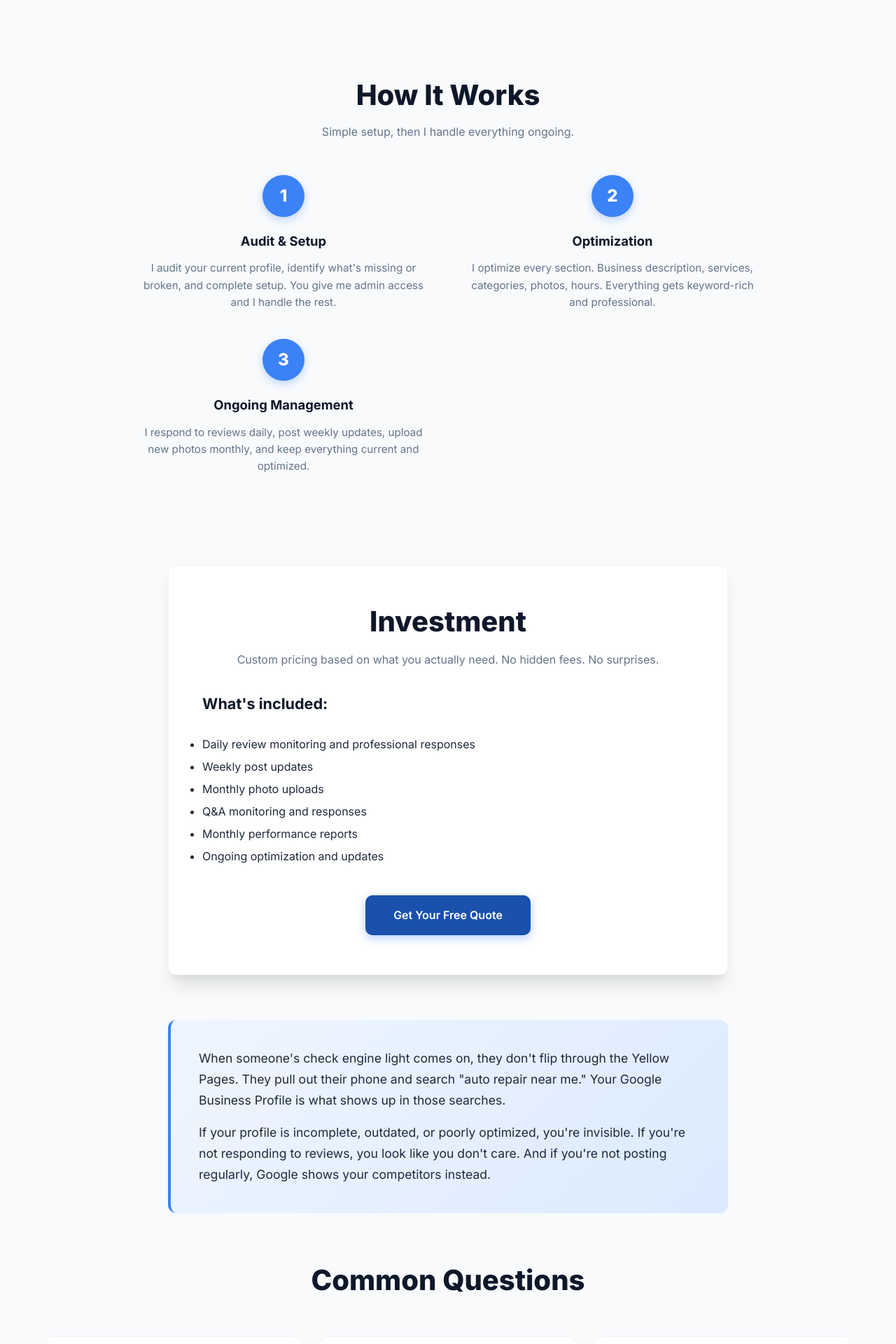
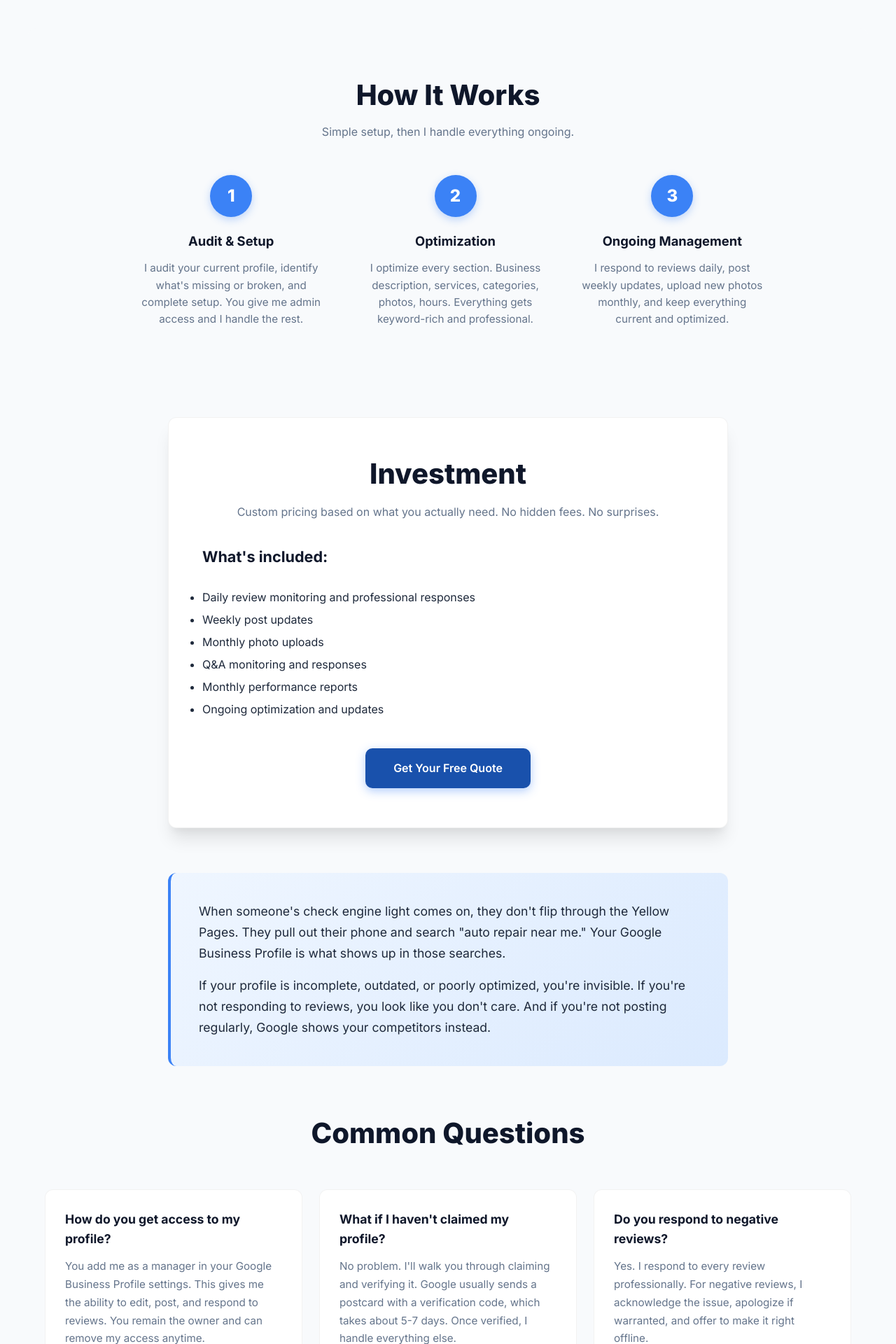
Before and after one commit to JamesBrownR/MeetingSurge, a Jekyll site: the page built from services/gbp-management/index.html, in a window 1280 px wide. Shown: the part 2391-4311 px from the top of the page at 70% size. Built offline with Jekyll 4.4.1, drawn with Linux system fonts in a browser that asks for light colours.

Commit message:
Update index.html

```diff
--- a/services/gbp-management/index.html
+++ b/services/gbp-management/index.html
@@ -5,11 +5,7 @@ description: Professional Google Business Profile management for auto repair sho
 ---
 
 <style>
-  .service-content {
-    max-width: 1200px;
-    margin: 0 auto;
-    padding: 0 1.5rem 4rem;
-  }
+
 
   .intro-box {
     max-width: 800px;
@@ -141,15 +137,18 @@ description: Professional Google Business Profile management for auto repair sho
   }
 
   .process-steps {
-    display: grid;
-    grid-template-columns: repeat(auto-fit, minmax(280px, 1fr));
+    display: flex;
     gap: 2.5rem;
     margin-top: 3rem;
     max-width: 900px;
     margin-left: auto;
     margin-right: auto;
+    flex-direction: row;
+
   }
-
+@media(max-width:800px){
+flex-direction: column;
+}
   .process-step {
     text-align: center;
   }
```
